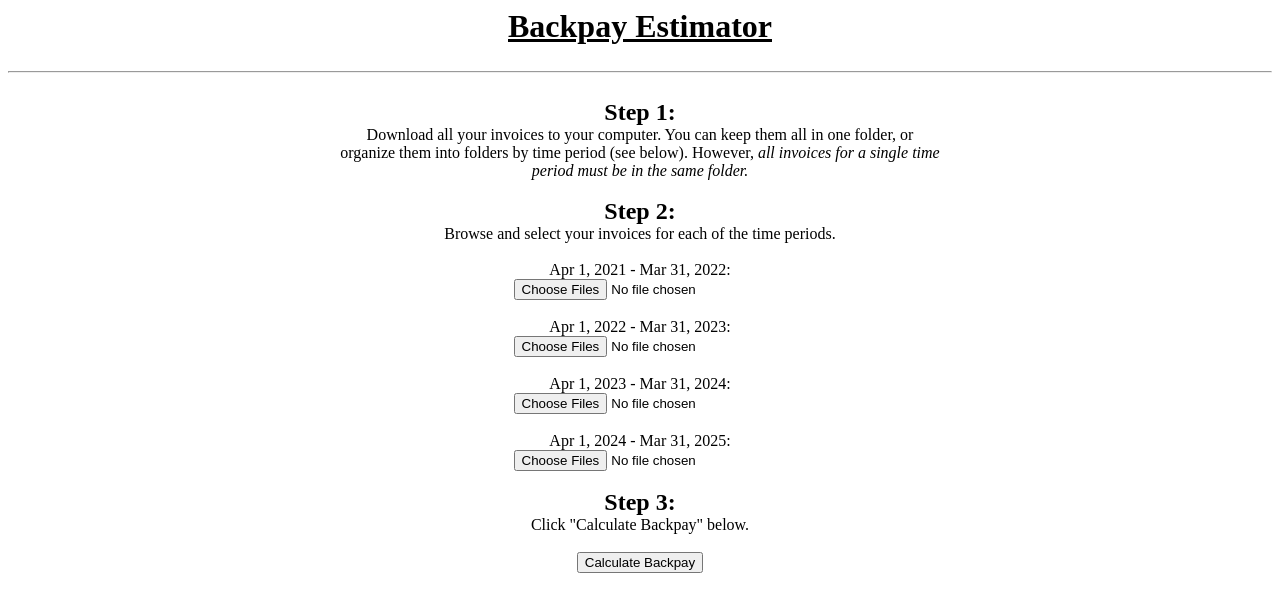
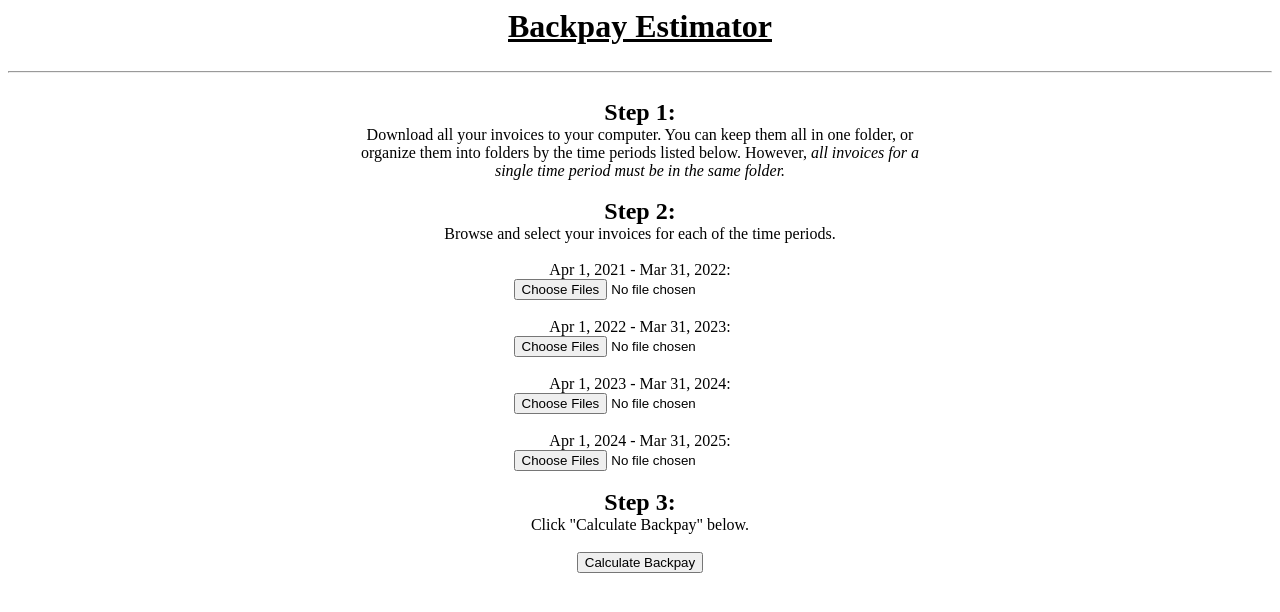
Before and after one commit to gwlsn/CountHours, a plain HTML site: page index.html in a window 1280 px wide. Drawn offline with Linux system fonts and the light colour scheme.

Commit message:
Update index.html for clarity

```diff
--- a/index.html
+++ b/index.html
@@ -24,7 +24,7 @@
     <hr>
     <br>
     <h2>Step 1:</h2>
-    <p class="wrap-text">Download all your invoices to your computer. You can keep them all in one folder, or organize them into folders by time period (see below). However, <i>all invoices for a single time period must be in the same folder.</i></p>
+    <p class="wrap-text">Download all your invoices to your computer. You can keep them all in one folder, or organize them into folders by the time periods listed below. However, <i>all invoices for a single time period must be in the same folder.</i></p>
     <br>
     <h2>Step 2:</h2>
     <p class="wrap-text">Browse and select your invoices for each of the time periods.</p>
```
